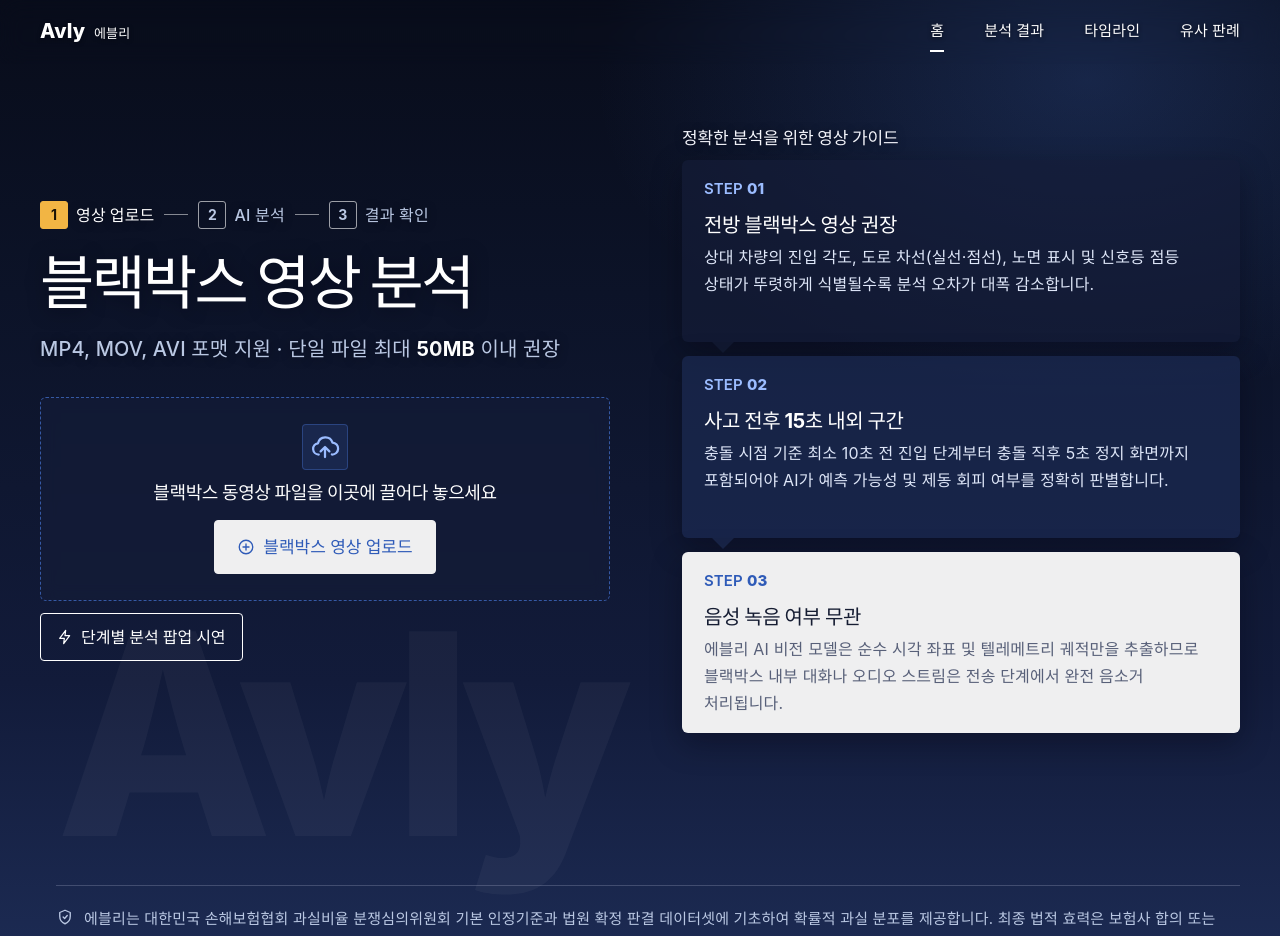
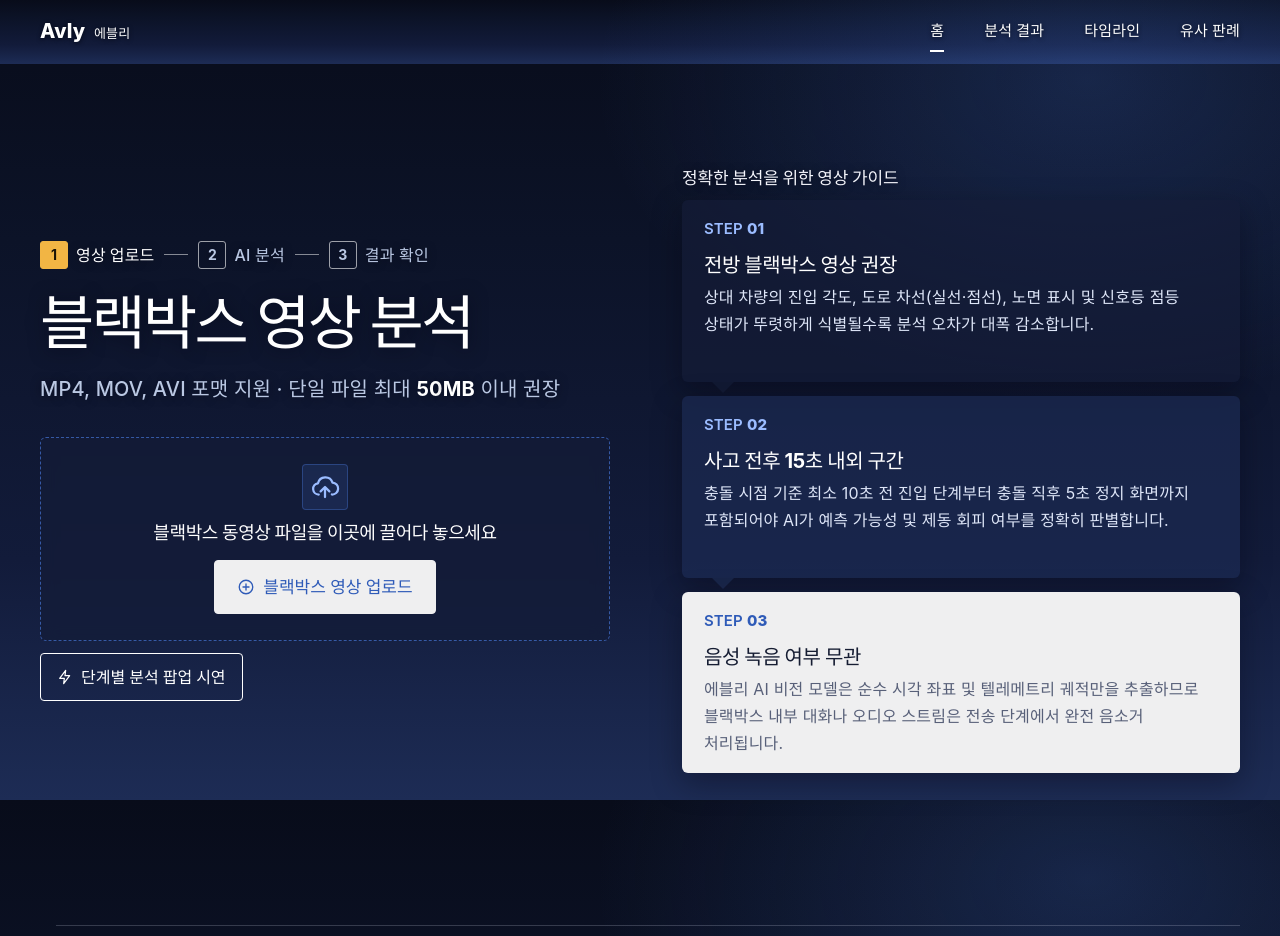
Before and after one commit to jungin9607-hash/Avly, a React app in the folder frontend/: page /upload-test in a window 1280 px wide. Shown: the top 936 px of the page. Built offline with nearby package versions, Linux system fonts and the light colour scheme; the HTML template or start-up script is replaced by a standard one; a web font is replaced by a local one.

Commit message:
홈 화면 수정

```diff
--- a/frontend/src/pages/home/Home.css
+++ b/frontend/src/pages/home/Home.css
@@ -7,6 +7,9 @@
   --uh-bg-top: var(--color-navy-950);
   --uh-bg-middle: var(--color-navy-800);
   --uh-bg-bottom: var(--color-navy-700);
+  --uh-page-background:
+    radial-gradient(55% 460px at 85% 80px, var(--color-page-glow), transparent 70%),
+    linear-gradient(180deg, var(--uh-bg-top) 0%, var(--color-navy-900) 30%, var(--uh-bg-middle) 70%, var(--uh-bg-bottom) 100%);
   --uh-font-small: 14px;
   --uh-font-caption: 15px;
   --uh-font-body: 16px;
@@ -33,19 +36,19 @@
   margin-inline: calc(50% - 50vw);
   text-align: left;
   color: var(--ink);
-  background:
-    radial-gradient(55% 460px at 85% 80px, var(--color-page-glow), transparent 70%),
-    linear-gradient(180deg, var(--uh-bg-top) 0%, var(--color-navy-900) 30%, var(--uh-bg-middle) 70%, var(--uh-bg-bottom) 100%);
+  background: var(--uh-page-background);
+  background-attachment: fixed;
   font-family: "Pretendard Variable", Pretendard, -apple-system, BlinkMacSystemFont, system-ui,
     "Apple SD Gothic Neo", "Noto Sans KR", "Malgun Gothic", sans-serif;
   overflow: hidden;
 }
 
-/* report와 같이 페이지 배경이 이어지는 상단 메뉴 */
+/* 화면 배경과 같은 좌표의 그라데이션으로 이어지면서 뒤의 내용은 가린다. */
 .uh .tn {
-  background: transparent;
+  background: var(--uh-page-background);
+  background-attachment: fixed;
   border-bottom: 0;
-  backdrop-filter: blur(12px);
+  backdrop-filter: none;
   text-shadow: 0 1px 4px var(--color-nav-text-shadow);
 }
 
@@ -54,26 +57,13 @@
   position: relative;
   isolation: isolate;
   overflow: clip;
-  padding: 128px 40px 72px;
+  padding: 168px 40px 72px;
 }
 .uh-hero > .uh-grid {
   position: relative;
   z-index: 1;
   max-width: 1200px;
   margin: 0 auto;
-}
-.uh-wordmark {
-  position: absolute;
-  z-index: 0;
-  left: 0;
-  bottom: calc(100% + 12px);
-  color: var(--color-white-a04);
-  font-size: clamp(160px, 22vw, 300px);
-  font-weight: 800;
-  letter-spacing: -0.06em;
-  line-height: 1;
-  pointer-events: none;
-  user-select: none;
 }
 /* 네이비 배경 위의 제목과 설명 */
 .uh-hero {
@@ -437,7 +427,7 @@
 }
 @media (max-width: 640px) {
   .uh-hero {
-    padding: 104px 20px 56px;
+    padding: 144px 20px 56px;
   }
   .uh-main {
     padding: 64px 20px 16px;
--- a/frontend/src/pages/home/Home.jsx
+++ b/frontend/src/pages/home/Home.jsx
@@ -5,7 +5,6 @@ import ConsentModal from "../../components/home/ConsentModal";
 import QuestionModal from "../../components/home/QuestionModal";
 import AnalysisProgressModal from "../../components/home/AnalysisProgressModal";
 import SituationConfirmModal from "../../components/home/SituationConfirmModal";
-import HomeWordmark from "./HomeWordmark";
 import "./Home.css";
 
 const ACCEPT_EXT = ["mp4", "mov", "avi"];
@@ -173,7 +172,6 @@ export default function Home() {
 
       <main className="uh-main">
         <footer className="uh-notice">
-          <HomeWordmark />
           <IconShield />
           <p>
             에블리는 대한민국 손해보험협회 과실비율 분쟁심의위원회 기본 인정기준과 법원 확정 판결 데이터셋에 기초하여
--- a/frontend/src/pages/home/HomeWordmark.jsx
+++ /dev/null
@@ -1,3 +0,0 @@
-export default function HomeWordmark() {
-  return <span className="uh-wordmark" aria-hidden="true">Avly</span>;
-}
```
